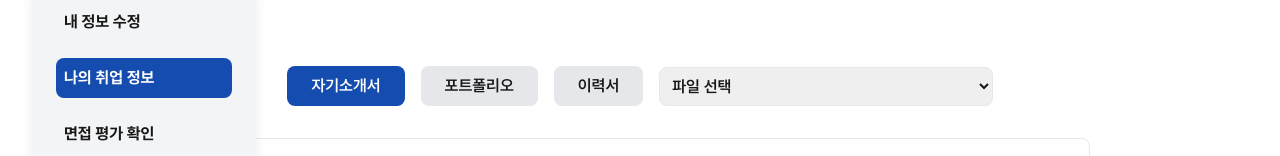
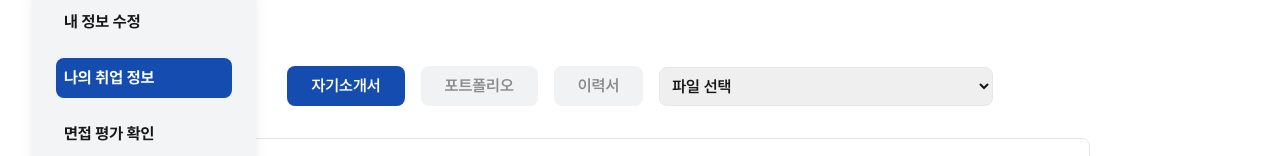
Before and after one commit to TeamRichardStallman/dv-front, a Next.js app: page /mypage/profile in a window 1280 px wide. Shown: the part 134-290 px from the top of the page. Built offline with nearby package versions, Linux system fonts and the light colour scheme.

Commit message:
DV-140 feat: 나의취업정보페이지의 이력서, 포트폴리오 버튼 disabled 처리

```diff
--- a/src/app/mypage/profile/page.tsx
+++ b/src/app/mypage/profile/page.tsx
@@ -24,7 +24,7 @@ const ProfilePage = () => {
     const file = event.target.files?.[0];
     if (file) {
       setSelectedFile(file.name);
-      setPdfUrl(URL.createObjectURL(file)); // 선택한 파일의 URL 생성해야 해서 우리 서버랑 연동해야 함
+      setPdfUrl(URL.createObjectURL(file)); // 선택한 파일의 URL 생성
     }
   };
 
@@ -72,6 +72,11 @@ const ProfilePage = () => {
               ? "bg-primary text-white"
               : "bg-gray-200 hover:bg-secondary"
           }`}
+          disabled
+          style={{
+            cursor: "not-allowed",
+            opacity: activeTab === "포트폴리오" ? 1 : 0.5,
+          }}
         >
           포트폴리오
         </button>
@@ -82,6 +87,11 @@ const ProfilePage = () => {
               ? "bg-primary text-white"
               : "bg-gray-200 hover:bg-secondary"
           }`}
+          disabled
+          style={{
+            cursor: "not-allowed",
+            opacity: activeTab === "이력서" ? 1 : 0.5,
+          }}
         >
           이력서
         </button>
```
